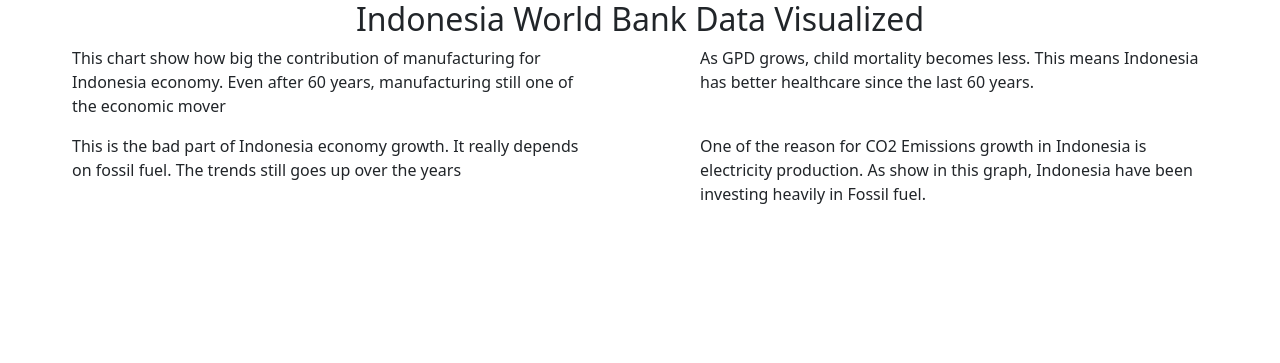
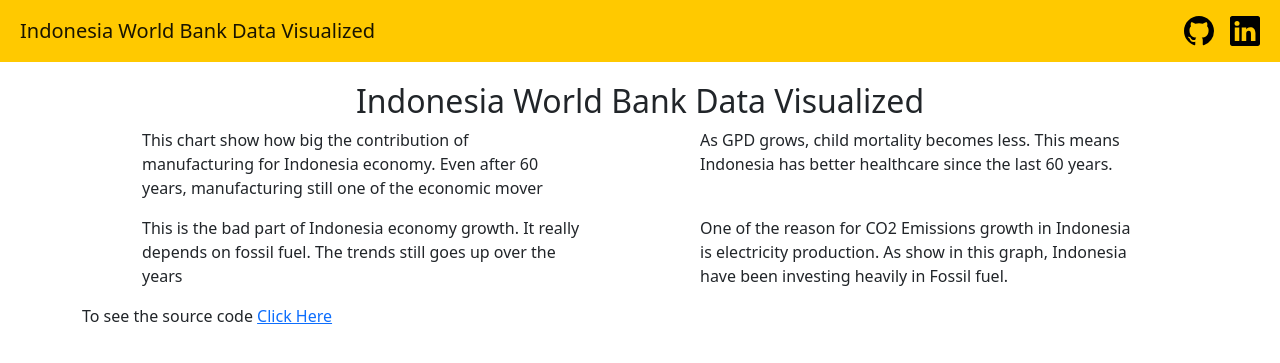
Before and after one commit to fahmiduldul/ds-web-dev, a Flask app: template app/templates/main.html in a window 1280 px wide. Shown: the top 363 px of the page. Run offline with Flask 2, Linux system fonts and the light colour scheme; the template is opened without the code that fills it, so the values that code supplies are empty; some libraries are stand-ins or nearby versions.

Commit message:
feat: change sidebar to navbar

```diff
--- a/app/templates/main.html
+++ b/app/templates/main.html
@@ -21,24 +21,28 @@
   </style>
 </head>
 <body>
-  <div class="row" id="screen">
 
-    <!-- sidebar -->
-    <!-- <div class="col-1 col-xs-2 p-0" id="sidebar">
-      <div class="row">
-        <a href="https://github.com/fahmiduldul">
-          <img src="/static/github_logo.png" class="img-fluid m-2">
+  <nav class="navbar navbar-expand-lg sticky-top navbar-light" style="background-color: #FFC900;">
+    <div class="container-fluid">
+      <span class="navbar-brand mx-2 mb-0 h1">Indonesia World Bank Data Visualized</span>
+      <ul class="navbar-nav navbar-right">
+        <li class="nav-item">
+          <a class="nav-link" href="https://github.com/fahmiduldul" data-bs-toggle="tooltip" data-bs-placement="bottom" title="Visit my Github profile">
+            <img src="/static/github.svg" width="30px", height="30px">
           </a>
+        </li>
+        <li class="nav-item">
+          <a class="nav-link" href="https://www.linkedin.com/in/fahmi-abdulaziz-958127117/" data-bs-toggle="tooltip" data-bs-placement="bottom" title="Visit my LindkedIn profile">
+            <img src="/static/linkedin.svg" width="30px", height="30px">
+          </a>
+        </li>
+      </ul>
     </div>
-      <div class="row">
-        <a href="https://www.linkedin.com/in/fahmi-abdulaziz-958127117/">
-          <img src="/static/linkedin_logo.png" class="img-fluid m-2">
-        </a>
-      </div>
-    </div> -->
+
+  </nav>
 
   <!-- chart area -->
-    <div class="container">
+  <div class="container" style="padding-top: 20px;">
 
     <!-- title -->
     <div class="row">
@@ -74,7 +78,7 @@
         </p>
       </div>
     </div>
-    </div>
+    <p>To see the source code <a href="https://github.com/fahmiduldul/ds-web-dev">Click Here</a></p>
   </div>
 
   <script>
--- a/data_prep.py
+++ b/data_prep.py
@@ -50,7 +50,7 @@
 def get_figures():
 
   df = get_dataframe()
-  print(df.columns)
+
   # graph 1, line chart GPS & Manufacturing vs Year
   graph_one = []
   y_val_df = df[["GDP", "Manufacturing"]]
```
Also changed, not shown: app/static/github.svg (added), app/static/linkedin.svg (added). Lines whose indentation alone changed are shown as unchanged.
